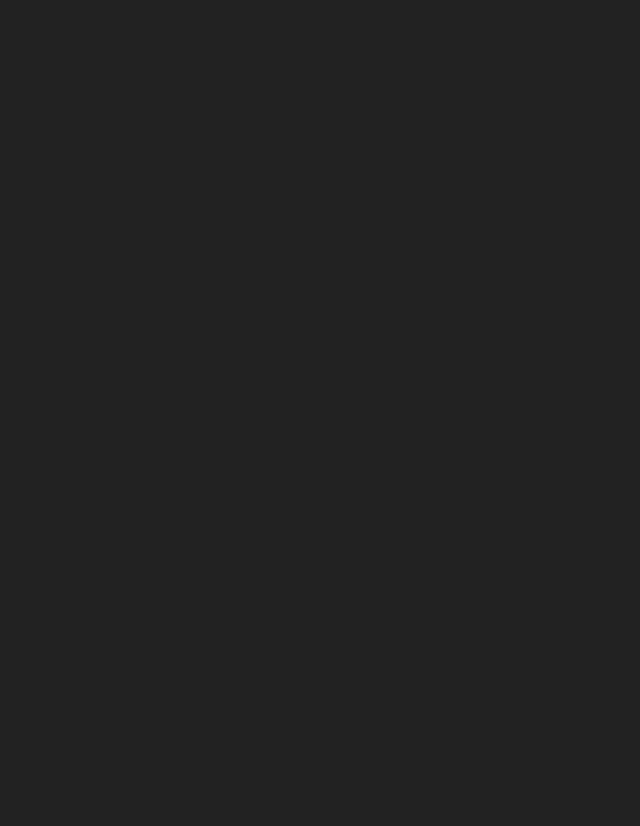
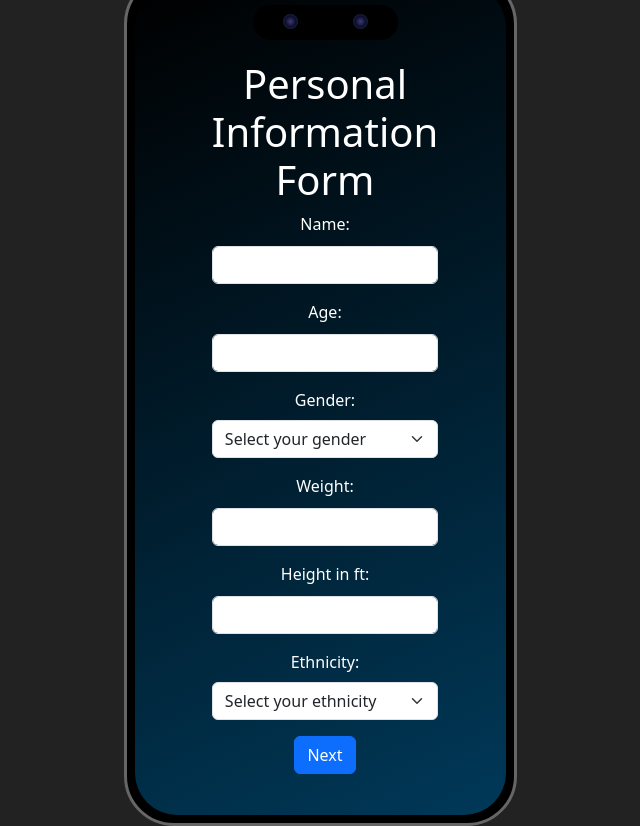
Before and after one commit to XINEXPORT/chatgpt-ai-healthapp, a React (Vite) app: page /chatgpt-ai-healthapp/form in a window 1280 px wide. Before the commit this address had no page. Shown: the whole page, without its empty margins (320-960 px from the left). Before the commit the page ends 800 px from the top, so only its background shows below. Built offline with nearby package versions, Linux system fonts and the light colour scheme; a web font is replaced by a local one.

Commit message:
form has been separated out of components and pulled into screens folder. I also created form.scss

```diff
--- a/src/index.scss
+++ b/src/index.scss
@@ -515,15 +515,6 @@ footer {
   }
 }
 
-//Form.jsx
-.text-white {
-  color: white;
-}
-
-.form-check-label.text-white {
-  color: white;
-}
-
 .baymax-waving {
   position: relative;
   top: 170px;
--- a/src/main.jsx
+++ b/src/main.jsx
@@ -1,5 +1,3 @@
-// src/index.js or src/index.jsx
-
 import React from "react";
 import ReactDOM from "react-dom/client";
 import App from "./App.jsx";
@@ -9,7 +7,7 @@ import {
   createBrowserRouter,
   createRoutesFromElements,
 } from "react-router-dom";
-import PatientForm from "./screens/PatientForm.jsx";
+import Form from "./screens/Form.jsx";
 import ErrorPage from "./screens/ErrorPage.jsx";
 import Conversation from "./screens/Conversation.jsx";
 import Welcome from "./screens/Welcome.jsx";
@@ -35,8 +33,8 @@ const router = createBrowserRouter(
         element={<Conversation />}
       />
       <Route
-        path="/chatgpt-ai-healthapp/patientform"
-        element={<PatientForm />}
+        path="/chatgpt-ai-healthapp/form"
+        element={<Form />}
       />
       <Route path="/chatgpt-ai-healthapp/form2" element={<Form2 />} />
     </Route>,
--- a/src/components/Form.jsx
+++ b/src/screens/Form.jsx
@@ -1,15 +1,14 @@
 import React, { useState } from "react";
 import { useNavigate } from "react-router-dom";
 import "bootstrap/dist/css/bootstrap.min.css";
-import "../index.scss";
+import "./Form.scss";
 import axios from "axios";
 import ArrowButton from "../components/ArrowButton/ArrowButton";
 
 const MODEL_NAME = "gpt-4-1106-preview";
 
 const Form = () => {
-  const [firstName, setFirstName] = useState("");
-  const [lastName, setLastName] = useState("");
+  const [name, setName] = useState(""); // Combined name state
   const [age, setAge] = useState("");
   const [weight, setWeight] = useState("");
   const [height, setHeight] = useState("");
@@ -18,8 +17,8 @@ const Form = () => {
   const [errorMessage, setErrorMessage] = useState("");
   const navigate = useNavigate();
 
-  const handleInputChange = (setter) => (e) => {
-    setter(e.target.value);
+  const handleInputChange = (e) => {
+    setName(e.target.value);
   };
 
   const handleAgeChange = (e) => {
@@ -58,37 +57,23 @@ const Form = () => {
   };
 
   return (
-    <div className="container mt-5" role="main">
+    <div className="form-container" role="main">
       <form role="form" aria-labelledby="form-title">
         <h1 id="form-title" className="text-white">
           Personal Information Form
         </h1>
         <div className="mb-3">
-          <label htmlFor="firstName" className="form-label text-white">
-            First Name:
+          <label htmlFor="name" className="form-label text-white">
+            Name:
           </label>
           <input
             type="text"
             className="form-control"
-            id="firstName"
-            name="firstName"
-            value={firstName}
-            onChange={handleInputChange(setFirstName)}
-            aria-label="Enter your first name"
-          />
-        </div>
-        <div className="mb-3">
-          <label htmlFor="lastName" className="form-label text-white">
-            Last Name:
-          </label>
-          <input
-            type="text"
-            className="form-control"
-            id="lastName"
-            name="lastName"
-            value={lastName}
-            onChange={handleInputChange(setLastName)}
-            aria-label="Enter your last name"
+            id="name"
+            name="name"
+            value={name}
+            onChange={handleInputChange}
+            aria-label="Enter your full name"
           />
         </div>
         <div className="mb-3">
@@ -114,7 +99,7 @@ const Form = () => {
             name="gender"
             className="form-select"
             value={gender}
-            onChange={handleInputChange(setGender)}
+            onChange={(e) => setGender(e.target.value)}
             aria-label="Select your gender"
           >
             <option value="">Select your gender</option>
@@ -160,32 +145,20 @@ const Form = () => {
             name="ethnicity"
             className="form-select"
             value={ethnicity}
-            onChange={handleInputChange(setEthnicity)}
+            onChange={(e) => setEthnicity(e.target.value)}
             aria-label="Select your ethnicity"
           >
             <option value="">Select your ethnicity</option>
-            <option value="Indigenous American/Native Alaskan">
-              Indigenous American/Native Alaskan
-            </option>
+            <option value="Indigenous American/Native Alaskan">Indigenous American/Native Alaskan</option>
             <option value="Black African">Black African</option>
-            <option value="Black or African American">
-              Black or African American
-            </option>
+            <option value="Black or African American">Black or African American</option>
             <option value="East Asian">East Asian</option>
             <option value="Southeast Asian">Southeast Asian</option>
             <option value="South Asian">South Asian</option>
-            <option value="Native Hawaiian or Pacific Islander">
-              Native Hawaiian or Pacific Islander
-            </option>
-            <option value="Latine/Hispanic/Latinx or Spanish origin">
-              Latine/Hispanic/Latinx or Spanish origin
-            </option>
-            <option value="Middle Eastern or North African">
-              Middle Eastern or North African
-            </option>
-            <option value="White or European Descent">
-              White or European Descent
-            </option>
+            <option value="Native Hawaiian or Pacific Islander">Native Hawaiian or Pacific Islander</option>
+            <option value="Latine/Hispanic/Latinx or Spanish origin">Latine/Hispanic/Latinx or Spanish origin</option>
+            <option value="Middle Eastern or North African">Middle Eastern or North African</option>
+            <option value="White or European Descent">White or European Descent</option>
             <option value="Prefer not to say">Prefer not to say</option>
             <option value="Prefer to describe">Prefer to describe</option>
           </select>
--- /dev/null
+++ b/src/screens/Form.scss
@@ -0,0 +1,18 @@
+.form-container { /* Adjust this class name based on your actual HTML structure */
+    display: flex;
+    flex-direction: column;
+    align-items: center;
+    justify-content: center;
+    width: 100%;
+  }
+
+  .form-control {
+    width: 100%;
+    margin: 2px auto;
+  }
+
+  @media (max-width: 900px) {
+    .form-control {
+      width: 95%;
+    }
+  }
--- a/src/screens/PatientForm.jsx
+++ /dev/null
@@ -1,12 +0,0 @@
-import React from "react";
-import Form from "../components/Form.jsx";
-
-const PatientForm = () => {
-  return (
-    <div>
-      <Form />
-    </div>
-  );
-};
-
-export default PatientForm;
--- a/src/screens/Tutorial.jsx
+++ b/src/screens/Tutorial.jsx
@@ -9,7 +9,7 @@ const Tutorial = () => {
   const navigate = useNavigate();
 
   const handleClick = () => {
-    navigate("/chatgpt-ai-healthapp/home");
+    navigate("/chatgpt-ai-healthapp/form");
   };
 
   return (
```
